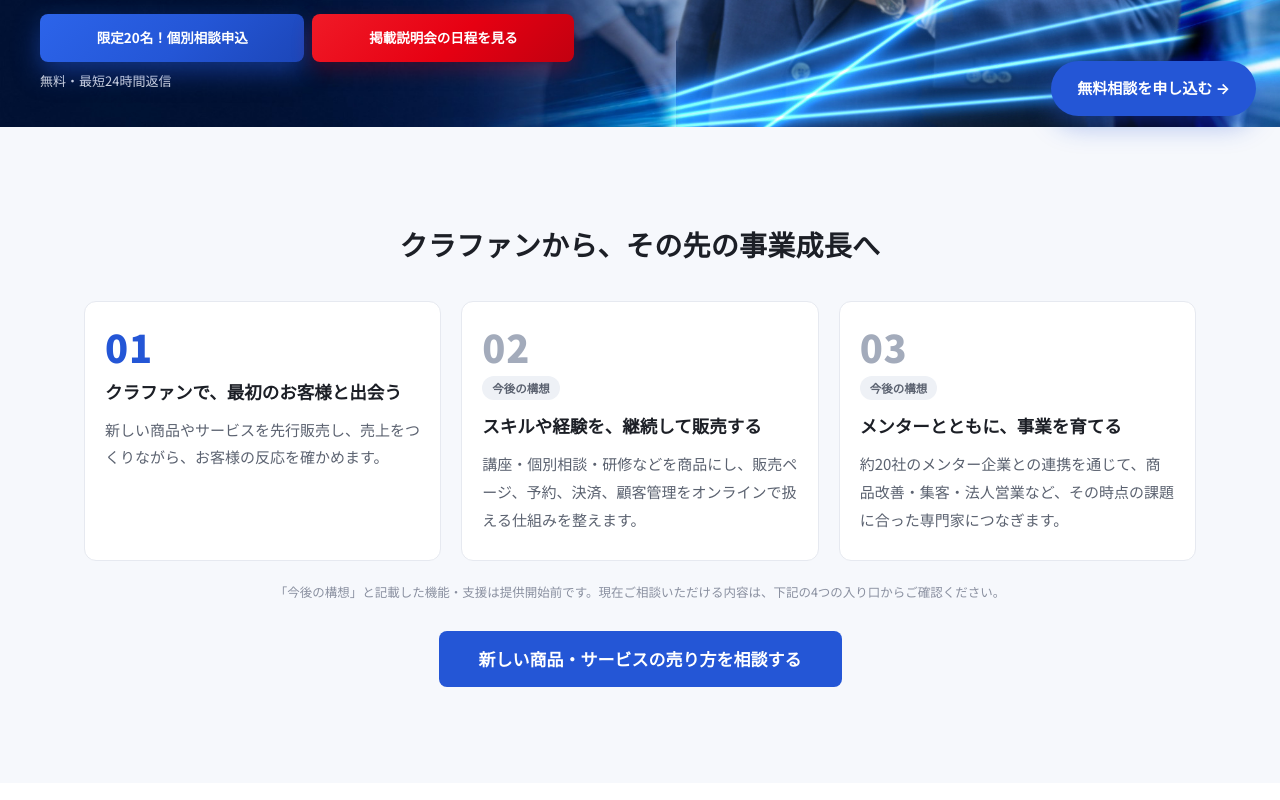
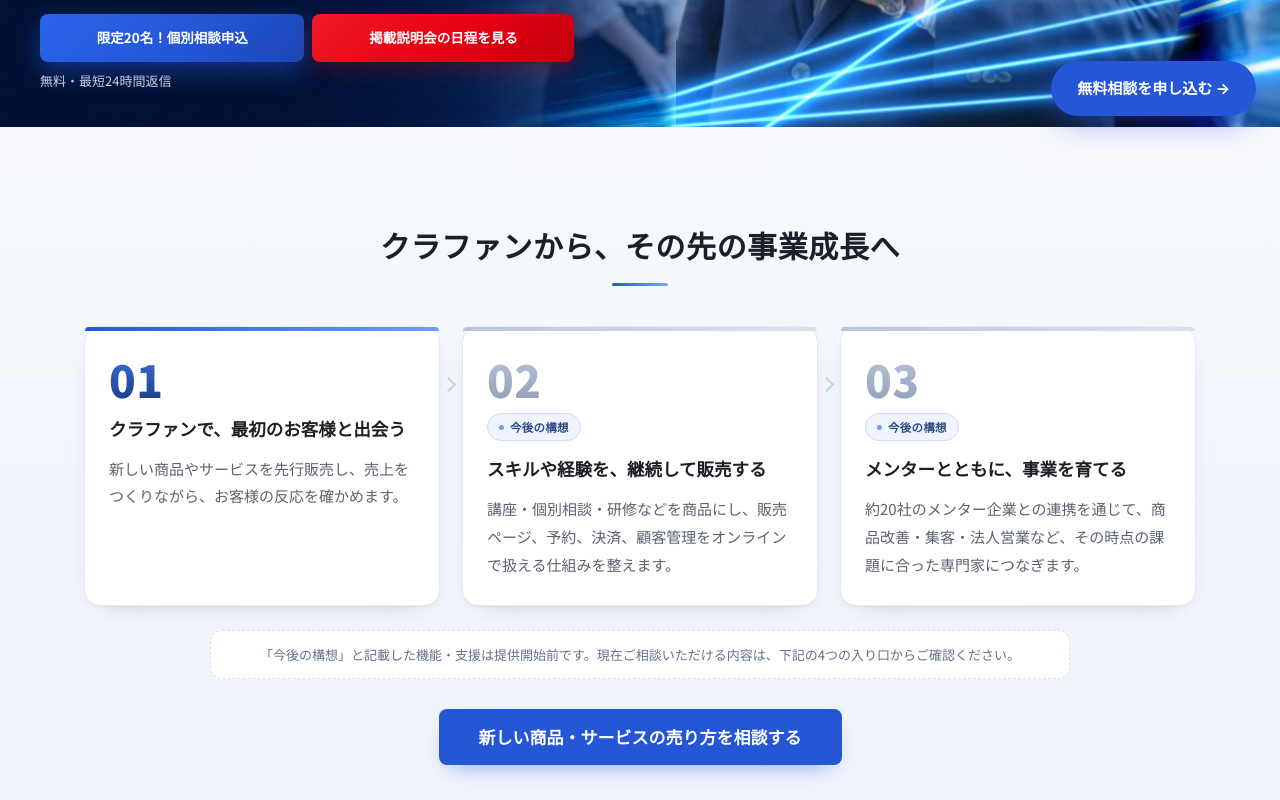
Before and after one commit to adr35760/kamo-funding-app, a Next.js app: page / in a window 1280 px wide. Shown: the part 660-1460 px from the top of the page. Built offline with nearby package versions, Linux system fonts and the light colour scheme; no server answers.

Commit message:
style(top): 3ステップセクションのデザインを仕上げ（アクセントバー・番号グラデ・進行矢印・注記パネル）（t iku指示 2026-11-19）

```diff
--- a/src/styles/top-lp.css
+++ b/src/styles/top-lp.css
@@ -971,3 +971,147 @@
     display: none; /* スマホは画像が小さく、下にコピーが出るため */
   }
 }
+
+/* ===== 2026-11-19 t iku指示: 3ステップセクションのデザインを仕上げる ===== */
+.tlp-steps {
+  background: linear-gradient(180deg, #f7f9fd 0%, #eef3fb 100%);
+}
+.tlp-steps-title {
+  position: relative;
+  font-size: 30px;
+  letter-spacing: 0.02em;
+  padding-bottom: 18px;
+}
+.tlp-steps-title::after {
+  content: '';
+  position: absolute;
+  left: 50%;
+  bottom: 0;
+  width: 56px;
+  height: 3px;
+  border-radius: 3px;
+  transform: translateX(-50%);
+  background: linear-gradient(90deg, #2456d6 0%, #7aa7ff 100%);
+}
+.tlp-steps-grid {
+  gap: 22px;
+  margin-top: 40px;
+}
+.tlp-step {
+  position: relative;
+  overflow: visible;
+  gap: 12px;
+  padding: 30px 24px 26px;
+  border: 1px solid #e4e9f4;
+  border-radius: 16px;
+  background: #fff;
+  box-shadow: 0 1px 2px rgba(16, 24, 40, 0.04), 0 10px 28px -18px rgba(16, 24, 40, 0.28);
+  transition: transform 0.22s ease, box-shadow 0.22s ease, border-color 0.22s ease;
+}
+/* 上端のアクセントライン */
+.tlp-step::before {
+  content: '';
+  position: absolute;
+  top: 0;
+  left: 0;
+  right: 0;
+  height: 4px;
+  border-radius: 16px 16px 0 0;
+  background: linear-gradient(90deg, #2456d6 0%, #6f9dff 100%);
+}
+.tlp-step.is-future::before {
+  background: linear-gradient(90deg, #b9c5dc 0%, #dbe3f0 100%);
+}
+.tlp-step:hover {
+  transform: translateY(-3px);
+  border-color: #cfdcf6;
+  box-shadow: 0 2px 4px rgba(16, 24, 40, 0.05), 0 18px 36px -20px rgba(36, 86, 214, 0.35);
+}
+/* 番号はグラデーションの文字にして少し大きく */
+.tlp-step-no {
+  font-size: 44px;
+  font-weight: 900;
+  letter-spacing: 0.01em;
+  background: linear-gradient(180deg, #3b6fd4 0%, #1c3f8c 100%);
+  -webkit-background-clip: text;
+  background-clip: text;
+  color: transparent;
+}
+.tlp-step.is-future .tlp-step-no {
+  background: linear-gradient(180deg, #b8c2d6 0%, #93a1ba 100%);
+  -webkit-background-clip: text;
+  background-clip: text;
+  color: transparent;
+}
+/* カード間の進行矢印（PCのみ） */
+@media (min-width: 900px) {
+  .tlp-step:not(:last-child)::after {
+    content: '';
+    position: absolute;
+    top: 52px;
+    right: -15px;
+    width: 9px;
+    height: 9px;
+    border-top: 2px solid #c6d5ef;
+    border-right: 2px solid #c6d5ef;
+    transform: rotate(45deg);
+  }
+}
+/* 「今後の構想」タグはアウトライン＋ドット */
+.tlp-step-tag {
+  display: inline-flex;
+  align-items: center;
+  gap: 6px;
+  padding: 3px 11px;
+  border: 1px solid #cfdcf6;
+  background: #eff4ff;
+  color: #2b4c86;
+  font-size: 11.5px;
+  font-weight: 700;
+  letter-spacing: 0.02em;
+}
+.tlp-step-tag::before {
+  content: '';
+  width: 5px;
+  height: 5px;
+  border-radius: 50%;
+  background: #6f9dff;
+}
+/* 注記は薄いパネルに入れて本文と分ける */
+.tlp-steps-note {
+  max-width: 860px;
+  margin: 24px auto 0;
+  padding: 12px 18px;
+  background: #fff;
+  border: 1px dashed #d5e0f2;
+  border-radius: 12px;
+  font-size: 13px;
+  color: #64708a;
+}
+.tlp-steps-cta {
+  margin-top: 30px;
+}
+.tlp-steps-cta .tlp-btn {
+  box-shadow: 0 10px 24px -12px rgba(36, 86, 214, 0.6);
+}
+@media (max-width: 767px) {
+  .tlp-steps-title {
+    font-size: 24px;
+    padding-bottom: 14px;
+  }
+  .tlp-steps-grid {
+    margin-top: 28px;
+    gap: 16px;
+  }
+  .tlp-step {
+    padding: 24px 18px 22px;
+  }
+  .tlp-step-no {
+    font-size: 36px;
+  }
+  .tlp-steps-note {
+    padding: 10px 14px;
+    font-size: 12.5px;
+    text-align: left;
+  }
+}
```
